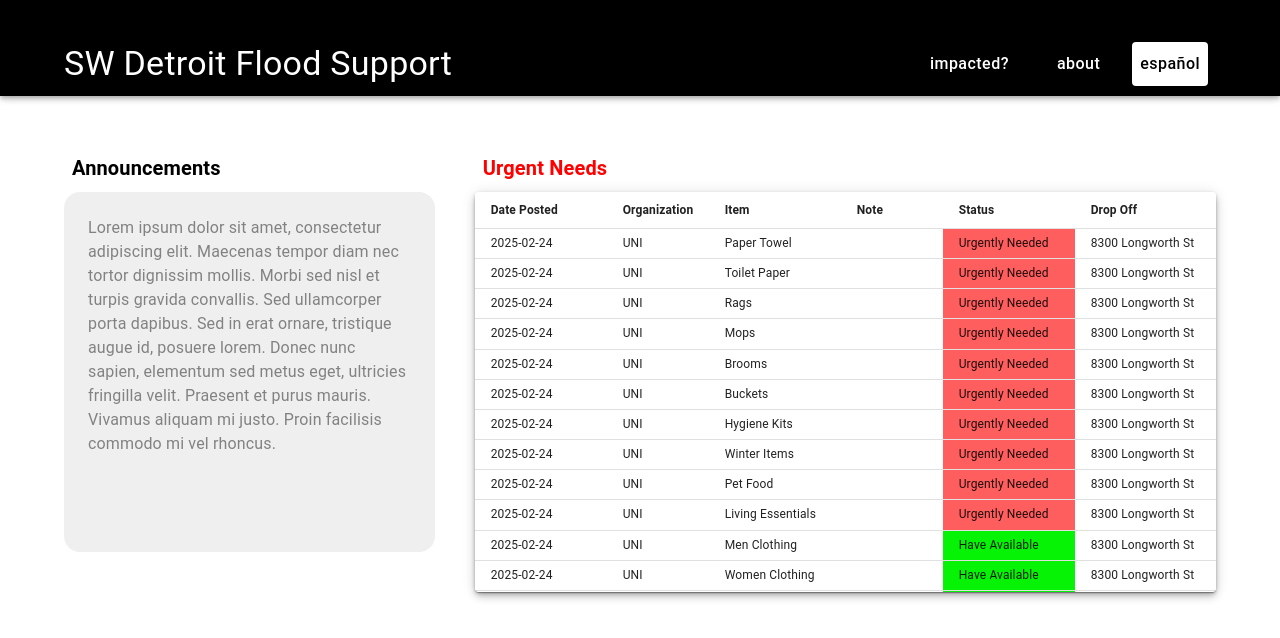
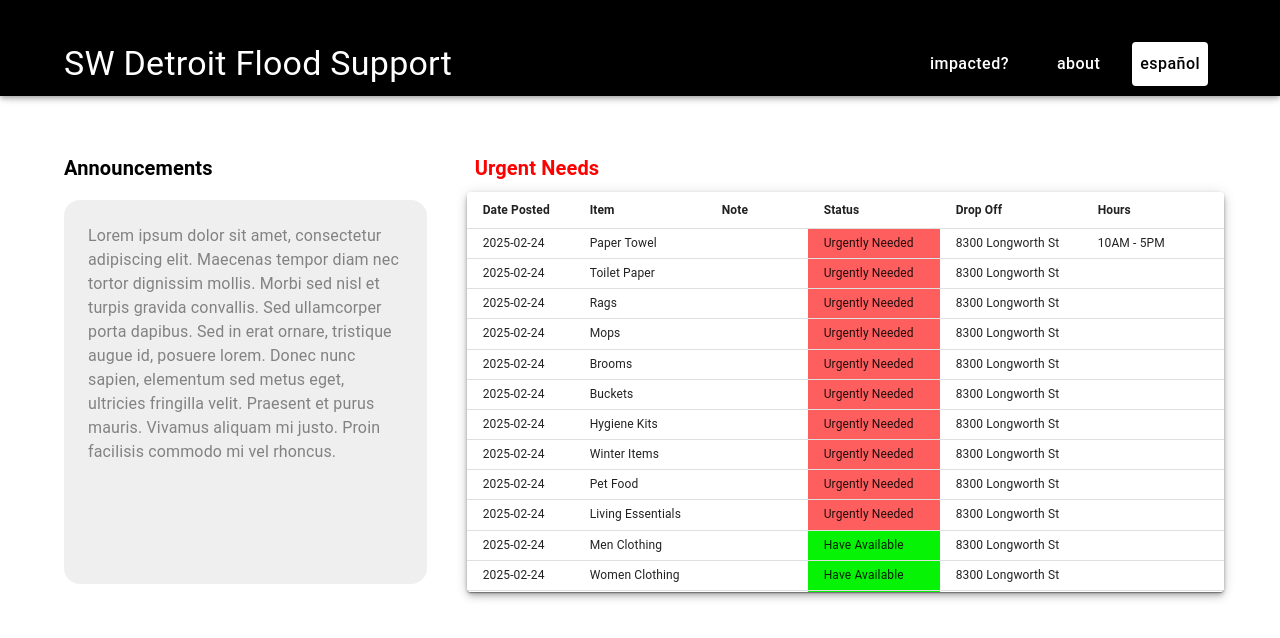
Before and after one commit to sanchece/flood_support_app, a React (Vite) app: page / in a window 1280 px wide. Shown: the top 638 px of the page. Built offline with nearby package versions, Linux system fonts and the light colour scheme.

Commit message:
minor ux ui updates

```diff
--- a/src/containers/Main/Main.tsx
+++ b/src/containers/Main/Main.tsx
@@ -3,10 +3,15 @@ import { UrgentNeeds } from '../UrgentNeeds'
 import { MainPage } from '../../globalConstants'
 
 
-
-export function Main(  {content} : {content: MainPage}) {
+export function Main({ content }: { content: MainPage }) {
     return (
-        <Container maxWidth='lg' sx={{ display: 'flex', flexDirection: { xs: 'column', md: 'row' },justifyContent: 'flex-end', p: 10, pl: 6 }}>
+        <Container maxWidth='lg' sx={{
+            display: 'flex',
+            flexDirection: { xs: 'column', md: 'row' },
+            justifyContent: 'flex-end',
+            mt: 8,
+            p: { xs: 0, md: 'inherit' }
+        }}>
             <Box
                 sx={{
                     alignContent: 'center',
@@ -14,11 +19,11 @@ export function Main(  {content} : {content: MainPage}) {
                     flexDirection: 'column',
                     flex: 2,
                     justifyContent: 'center',
-                    p: 5, pl: 0, pt:0,
+                    m: { sm: 0, md: 2 }
                 }}>
-                <Typography variant='h6' sx={{ m:1, mt:0, fontWeight: '600' }}> {content.Header1} </Typography>
+                <Typography variant='h6' sx={{ m: 1, mt: 0, fontWeight: '600' }}> {content.Header1} </Typography>
 
-                <Box sx={{ borderRadius: '16px', backgroundColor: '#EFEFEF',  height: '100%', p: 3 }}>
+                <Box sx={{ borderRadius: '16px', backgroundColor: '#EFEFEF', height: '100%', m: 1, p: 3 }}>
                     <Typography sx={{ color: '#828282' }}>Lorem ipsum dolor sit amet, consectetur adipiscing elit. Maecenas tempor diam nec tortor dignissim mollis. Morbi sed nisl et turpis gravida convallis. Sed ullamcorper porta dapibus. Sed in erat ornare, tristique augue id, posuere lorem. Donec nunc sapien, elementum sed metus eget, ultricies fringilla velit. Praesent et purus mauris. Vivamus aliquam mi justo. Proin facilisis commodo mi vel rhoncus.
                     </Typography>
                 </Box>
@@ -28,9 +33,10 @@ export function Main(  {content} : {content: MainPage}) {
                     flex: 4,
                     display: 'flex',
                     flexDirection: 'column',
-                    alignItems: 'flex-start'
+                    alignItems: 'flex-start',
+                    m: { sm: 0, md: 2 },
                 }}>
-                <Typography variant='h6' sx={{ m:1, mt:0, fontWeight: '700', color:'red' }}>{content.Header2}</Typography>
+                <Typography variant='h6' sx={{ m: 1, mt: 0, fontWeight: '700', color: 'red' }}>{content.Header2}</Typography>
                 <UrgentNeeds tableHeaders={content.Table1} />
             </Box>
         </Container>
--- a/src/containers/NavBar/NavBar.tsx
+++ b/src/containers/NavBar/NavBar.tsx
@@ -103,7 +103,7 @@ export function NavBar({ content, changeLanguage }: NavBarProps) {
                                 sx={{ display: { xs: 'block', md: 'none' } }}
                             >
                                 {pages.map((page) => (
-                                    <MenuItem key={page} onClick={handleCloseNavMenu} href={content[page].url}>
+                                    <MenuItem key={page}   component="a" onClick={handleCloseNavMenu} href={content[page].url}>
                                         <Typography sx={{ textAlign: 'center' }}>{content[page].label}</Typography>
                                     </MenuItem>
                                 ))}
@@ -115,7 +115,7 @@ export function NavBar({ content, changeLanguage }: NavBarProps) {
                             variant="h5"
                             noWrap
                             component="a"
-                            href="#app-bar-with-responsive-menu"
+                            href="/"
                             sx={{
                                 mr: 2,
                                 display: { xs: 'flex', md: 'none' },
--- a/src/containers/UrgentNeeds/UrgentNeeds.tsx
+++ b/src/containers/UrgentNeeds/UrgentNeeds.tsx
@@ -32,15 +32,11 @@ interface ColumnData {
 
 const columns: ColumnData[] = [
   {
-    width: 100,
+    width: 75,
     label: 'Date Posted',
     dataKey: 'datePosted',
   },
-  {
-    width: 70,
-    label: 'Organization',
-    dataKey: 'organization',
-  },
+
   {
     width: 100,
     label: 'Item',
@@ -65,6 +61,11 @@ const columns: ColumnData[] = [
     width: 100,
     label: 'Hours',
     dataKey: 'hours',
+  },
+  {
+    width: 70,
+    label: 'Organization',
+    dataKey: 'organization',
   },
   {
     width: 100,
@@ -149,7 +150,6 @@ function rowContent(_index: number, row: Data) {
 
 export function UrgentNeeds({ tableHeaders }: { tableHeaders: MainPageTable }) {
   const fixedHeaderContent = () => fixedHeaderContentf(tableHeaders);
-  console.log('tableHeaders', tableHeaders)
   return (
     <Paper elevation={5} style={{ height: 400, width: '100%' }}>
       <TableVirtuoso
```
